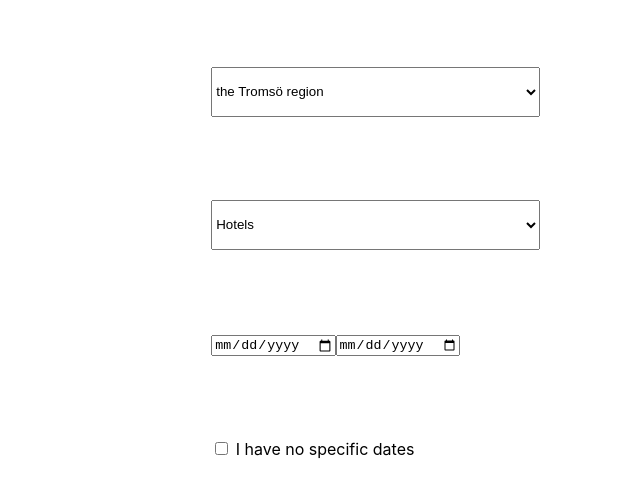
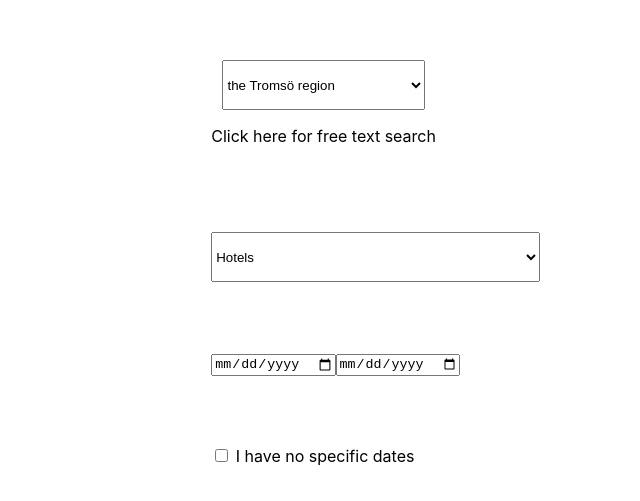
Before and after one commit to alex1604/booking-widget, a React (Create React App) app: page / in a window 1280 px wide. Shown: the part 133-634 px from the top of the page, without its empty margins (640-1280 px from the left). Built offline with nearby package versions, Linux system fonts and the light colour scheme.

Commit message:
add free text search and swap option between free text and select

```diff
--- a/src/components/BookingWidget.js
+++ b/src/components/BookingWidget.js
@@ -31,22 +31,23 @@ class Widget extends Component {
     }
 
     const whereToGo = !this.state.textSearch ? (
-        selectTemplate(this.props.destinations)
+        <div>
+        {selectTemplate(this.props.destinations)}
+        <p onClick={()=>this.setState({textSearch: !this.state.textSearch})}>Click here for free text search</p>
+        </div>
     ) : (
-        null
+        <div>
+        <input type="text" placeholder="Area, landmark or property" style={{height: '50px', width: '90%'}}/>
+        <p onClick={()=>this.setState({textSearch: !this.state.textSearch})}>Click here for free text search</p>
+        </div>
     )
-    const accomodation = !this.state.textSearch ? (
-        selectTemplate(this.props.accomodations)
-    ) : (
-        null
-    )
-    const checkInCheckOut = !this.state.textSearch ? (
+    const accomodation =(selectTemplate(this.props.accomodations))
+
+    const checkInCheckOut = (
         <div>
         <input type='date'/>
         <input type='date'/>
         </div>
-    ) : (
-        null
     )
     return (
       <main>
```
